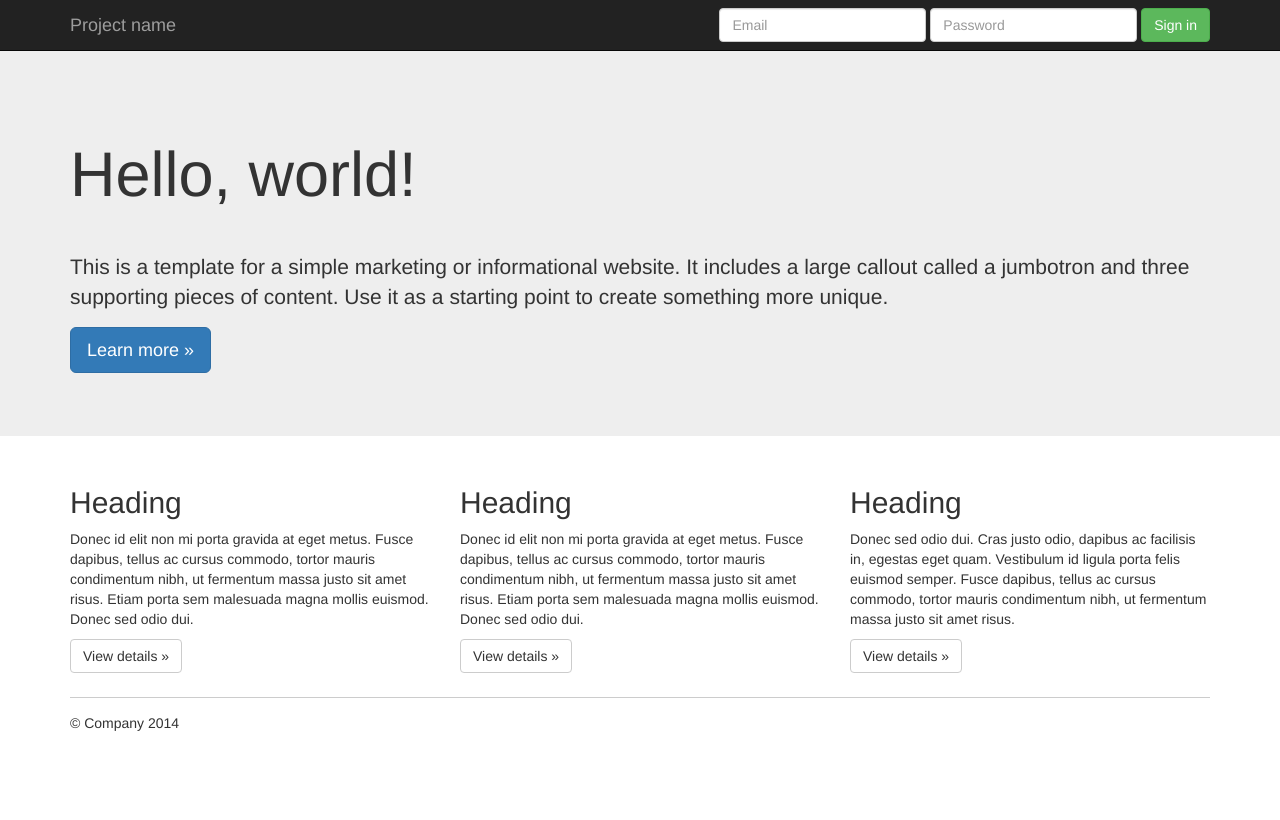
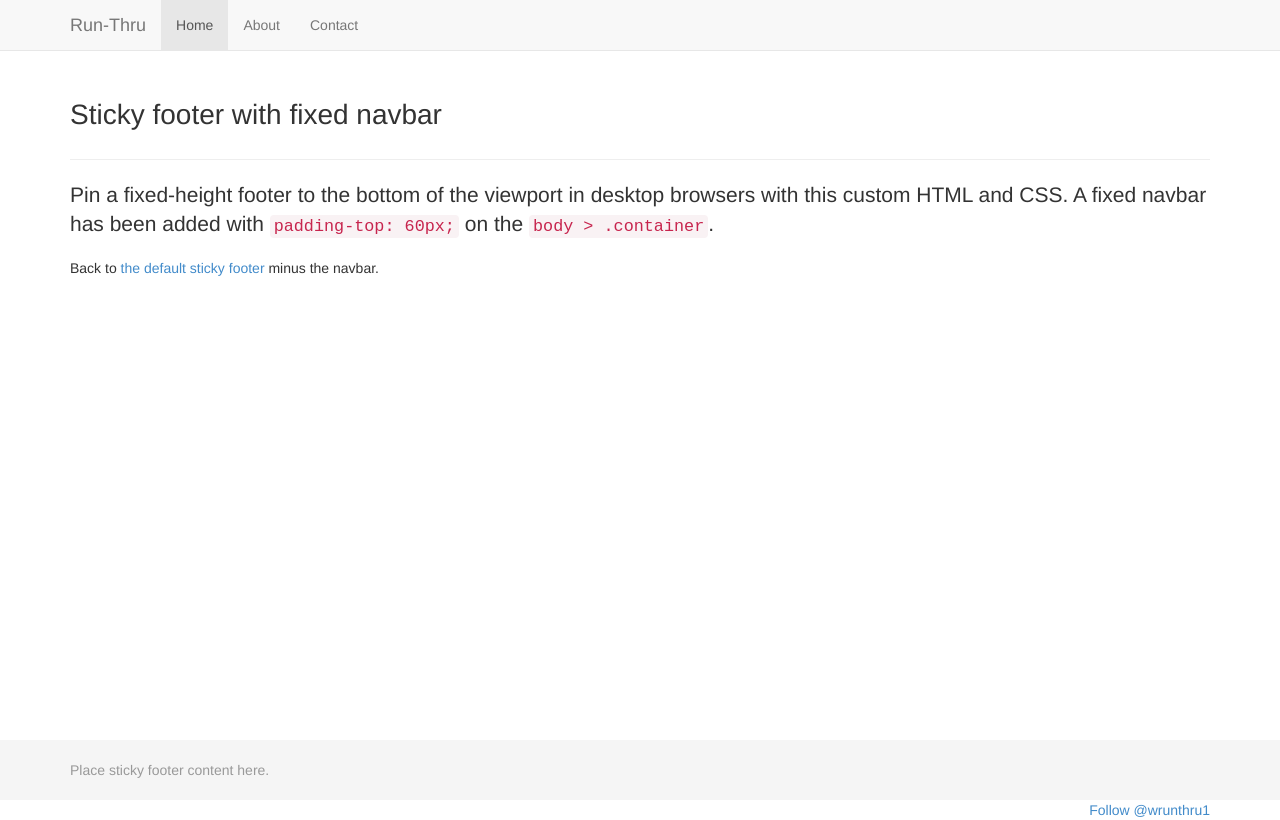
Before and after one commit to vwolfley/runthru, a plain HTML site: page index.html in a window 1280 px wide. Drawn offline with nearby package versions, Linux system fonts and the light colour scheme.

Commit message:
trying to fix runthru communication

```diff
--- a/css/main.css
+++ b/css/main.css
@@ -90,13 +90,45 @@ textarea {
 /* ==========================================================================
    Author's custom styles
    ========================================================================== */
-/*jumbotron.css from bootstrap*/
-/* Move down content because we have a fixed navbar that is 50px tall */
+/* Sticky footer styles
+-------------------------------------------------- */
+html {
+  position: relative;
+  min-height: 100%;
+}
 body {
-  padding-top: 50px;
-  padding-bottom: 20px;
+  /* Margin bottom by footer height */
+  margin-bottom: 60px;
+}
+#footer {
+  position: absolute;
+  bottom: 0;
+  width: 100%;
+  /* Set the fixed height of the footer here */
+  height: 60px;
+  background-color: #f5f5f5;
 }
 
+
+/* Custom page CSS
+-------------------------------------------------- */
+/* Not required for template or sticky footer method. */
+
+body > .container {
+  padding: 60px 15px 0;
+}
+.container .text-muted {
+  margin: 20px 0;
+}
+
+#footer > .container {
+  padding-right: 15px;
+  padding-left: 15px;
+}
+
+code {
+  font-size: 80%;
+}
 
 
 
--- a/index.html
+++ b/index.html
@@ -6,11 +6,12 @@
 
         <title>Run Thru|The Ultimate Race Guide</title>
 
-        <meta name="description" content="Tool for finding map extents">
+        <meta name="description" content="Running guide website showing different running events around the country">
+        <meta name="keywords" content="running race, 5k, 10k, half marathon, marathon, ultra running, relay3">
         <meta name="author" content="vern wolfley">
-        <link type="text/plain" rel="author" href="http://geo.azmag.gov/maps/..../humans.txt">
+        <link type="text/plain" rel="author" href="http://..../humans.txt">
         <meta name="contact" content="@vwolfley">
-        <meta name="url" content="http://geo.azmag.gov/maps/....../">
+        <meta name="url" content="http://...../">
         <meta name="creation-date" content="04/01/2012">
         <meta name="revision-date" content="04/28/2014">
         <meta name="version" content="1.1.0">
@@ -24,6 +25,7 @@
 
         <!-- Latest compiled and minified CSS -->
         <link rel="stylesheet" href="//netdna.bootstrapcdn.com/bootstrap/3.1.1/css/bootstrap.min.css">
+        <link rel="stylesheet" href="css/bootstrap.min.css">
         <!-- Custom styles for this Application -->
         <link rel="stylesheet" href="css/normalize.css">
         <link rel="stylesheet" href="css/main.css">
@@ -39,7 +41,9 @@
             <p class="browsehappy">You are using an <strong>outdated</strong> browser. Please <a href="http://browsehappy.com/">upgrade your browser</a> to improve your experience.</p>
         <![endif]-->
         <!-- Add site/application content here -->
-    <div class="navbar navbar-inverse navbar-fixed-top" role="navigation">
+
+     <!-- Fixed navbar -->
+    <div class="navbar navbar-default navbar-fixed-top" role="navigation">
       <div class="container">
         <div class="navbar-header">
           <button type="button" class="navbar-toggle" data-toggle="collapse" data-target=".navbar-collapse">
@@ -48,61 +52,41 @@
             <span class="icon-bar"></span>
             <span class="icon-bar"></span>
           </button>
-          <a class="navbar-brand" href="#">Project name</a>
+          <a class="navbar-brand" href="#">Run-Thru</a>
         </div>
-        <div class="navbar-collapse collapse">
-          <form class="navbar-form navbar-right" role="form">
-            <div class="form-group">
-              <input type="text" placeholder="Email" class="form-control">
-            </div>
-            <div class="form-group">
-              <input type="password" placeholder="Password" class="form-control">
-            </div>
-            <button type="submit" class="btn btn-success">Sign in</button>
-          </form>
-        </div><!--/.navbar-collapse -->
+        <div class="collapse navbar-collapse">
+          <ul class="nav navbar-nav">
+            <li class="active"><a href="#">Home</a></li>
+            <li><a href="#about">About</a></li>
+            <li><a href="#contact">Contact</a></li>
+          </ul>
+        </div><!--/.nav-collapse -->
       </div>
     </div>
 
-    <!-- Main jumbotron for a primary marketing message or call to action -->
-    <div class="jumbotron">
+    <!-- Begin page content -->
+    <div class="container">
+      <div class="page-header">
+        <h1>Sticky footer with fixed navbar</h1>
+      </div>
+      <p class="lead">Pin a fixed-height footer to the bottom of the viewport in desktop browsers with this custom HTML and CSS. A fixed navbar has been added with <code>padding-top: 60px;</code> on the <code>body > .container</code>.</p>
+      <p>Back to <a href="../sticky-footer">the default sticky footer</a> minus the navbar.</p>
+    </div>
+
+    <div id="footer">
       <div class="container">
-        <h1>Hello, world!</h1>
-        <p>This is a template for a simple marketing or informational website. It includes a large callout called a jumbotron and three supporting pieces of content. Use it as a starting point to create something more unique.</p>
-        <p><a class="btn btn-primary btn-lg" role="button">Learn more &raquo;</a></p>
+        <p class="text-muted">Place sticky footer content here.</p>
+        <span class="pull-right"><a href="https://twitter.com/runthru1" class="twitter-follow-button" data-width="80px" data-show-count="false" data-show-screen-name="false">Follow @wrunthru1</a></span>
       </div>
     </div>
 
-    <div class="container">
-      <!-- Example row of columns -->
-      <div class="row">
-        <div class="col-md-4">
-          <h2>Heading</h2>
-          <p>Donec id elit non mi porta gravida at eget metus. Fusce dapibus, tellus ac cursus commodo, tortor mauris condimentum nibh, ut fermentum massa justo sit amet risus. Etiam porta sem malesuada magna mollis euismod. Donec sed odio dui. </p>
-          <p><a class="btn btn-default" href="#" role="button">View details &raquo;</a></p>
-        </div>
-        <div class="col-md-4">
-          <h2>Heading</h2>
-          <p>Donec id elit non mi porta gravida at eget metus. Fusce dapibus, tellus ac cursus commodo, tortor mauris condimentum nibh, ut fermentum massa justo sit amet risus. Etiam porta sem malesuada magna mollis euismod. Donec sed odio dui. </p>
-          <p><a class="btn btn-default" href="#" role="button">View details &raquo;</a></p>
-       </div>
-        <div class="col-md-4">
-          <h2>Heading</h2>
-          <p>Donec sed odio dui. Cras justo odio, dapibus ac facilisis in, egestas eget quam. Vestibulum id ligula porta felis euismod semper. Fusce dapibus, tellus ac cursus commodo, tortor mauris condimentum nibh, ut fermentum massa justo sit amet risus.</p>
-          <p><a class="btn btn-default" href="#" role="button">View details &raquo;</a></p>
-        </div>
-      </div>
-
-      <hr>
-
-      <footer>
-        <p>&copy; Company 2014</p>
-      </footer>
-    </div> <!-- /container -->
-
+<!-- Core JavaScript
+=============================================================================================== -->
+<!-- Placed at the end of the document so the pages load faster -->
         <script src="//ajax.googleapis.com/ajax/libs/jquery/1.11.0/jquery.min.js"></script>
         <script>window.jQuery || document.write('<script src="js/vendor/jquery-1.11.0.min.js"><\/script>')</script>
         <script src="//netdna.bootstrapcdn.com/bootstrap/3.1.1/js/bootstrap.min.js"></script>
+        <script src="js/vendor/bootstrap.min.js"></script>
         <script src="js/plugins.js"></script>
         <script src="js/main.js"></script>
 
```
Also changed, not shown: README.md, 2 other files.
